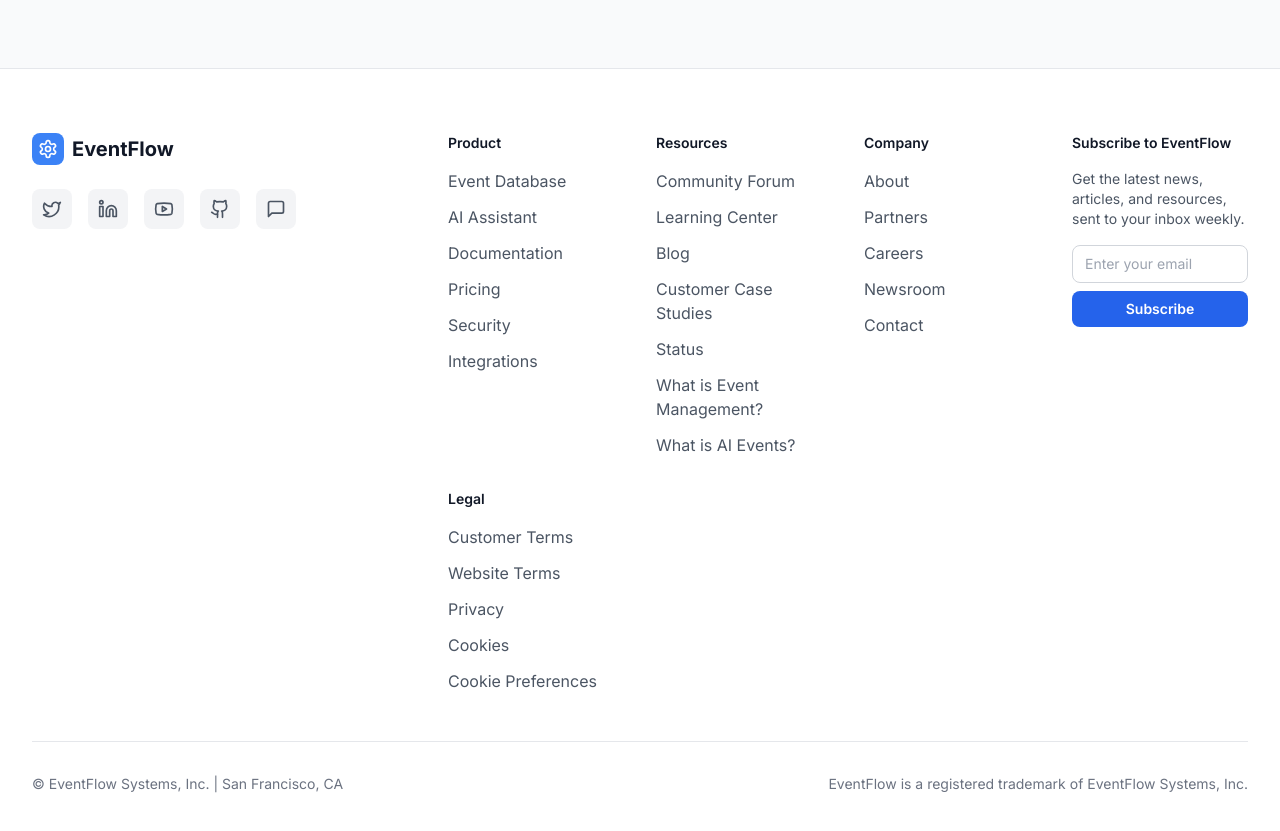
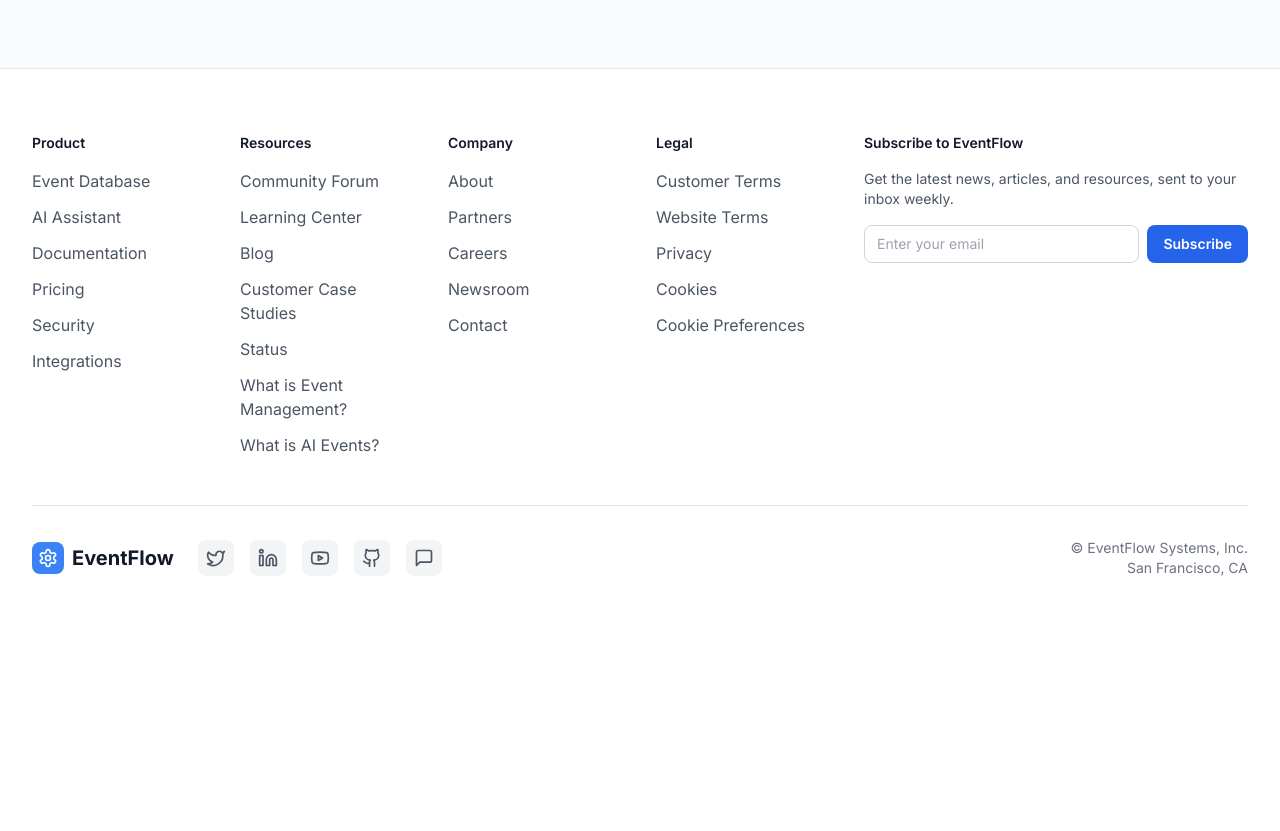
Before and after one commit to Franc-dev/ai-powered-events, a Next.js app: page / in a window 1280 px wide. Shown: the part 7300-8131 px from the top of the page. After the commit the page ends 7942 px from the top, so only its background shows below. Built offline with nearby package versions, Linux system fonts and the light colour scheme.

Commit message:
professional UI

```diff
--- a/components/landing/Footer.tsx
+++ b/components/landing/Footer.tsx
@@ -1,3 +1,4 @@
+/* eslint-disable @typescript-eslint/no-unused-vars */
 "use client"
 
 import { motion } from "framer-motion"
@@ -49,72 +50,22 @@ export default function Footer() {
   return (
     <footer className="bg-white border-t border-gray-200">
       <div className="max-w-7xl mx-auto px-4 sm:px-6 lg:px-8 py-16">
-        {/* Main footer content */}
-        <div className="grid grid-cols-1 md:grid-cols-2 lg:grid-cols-6 gap-8 mb-12">
-          {/* Brand section */}
-          <div className="lg:col-span-2">
-            <motion.div
-              initial={{ opacity: 0, y: 20 }}
-              whileInView={{ opacity: 1, y: 0 }}
-              transition={{ duration: 0.5 }}
-              viewport={{ once: true }}
-              className="flex items-center space-x-2 mb-6"
-            >
-              <div className="w-8 h-8 bg-blue-500 rounded-lg flex items-center justify-center">
-                <Settings className="w-5 h-5 text-white" />
-              </div>
-              <span className="text-xl font-bold text-gray-900">EventFlow</span>
-            </motion.div>
 
-            <motion.div
-              initial={{ opacity: 0, y: 20 }}
-              whileInView={{ opacity: 1, y: 0 }}
-              transition={{ duration: 0.5, delay: 0.1 }}
-              viewport={{ once: true }}
-              className="flex space-x-4"
-            >
-              {socialLinks.map((social, index) => (
-                <a
-                  key={social.label}
-                  href={social.href}
-                  className="w-10 h-10 bg-gray-100 hover:bg-gray-200 rounded-lg flex items-center justify-center transition-colors duration-200"
-                  aria-label={social.label}
-                >
-                  <social.icon className="w-5 h-5 text-gray-600" />
-                </a>
-              ))}
-            </motion.div>
-          </div>
+        {/* Top section: Links and Subscription */}
+        <div className="grid grid-cols-1 md:grid-cols-3 gap-8 mb-12">
 
-          {/* Links columns */}
-          <div className="md:col-span-1 lg:col-span-3 grid grid-cols-2 md:grid-cols-3 gap-8">
-            {Object.entries(footerSections).map(([section, links], sectionIndex) => (
+          {/* Links Sections */}
+          <div className="md:col-span-2 grid grid-cols-2 sm:grid-cols-4 gap-8">
+            {Object.entries(footerSections).map(([section, links]) => (
               <div key={section}>
-                <motion.h3
-                  initial={{ opacity: 0, y: 20 }}
-                  whileInView={{ opacity: 1, y: 0 }}
-                  transition={{ duration: 0.5, delay: sectionIndex * 0.1 }}
-                  viewport={{ once: true }}
-                  className="text-sm font-semibold text-gray-900 mb-4"
-                >
-                  {section}
-                </motion.h3>
+                <h3 className="text-sm font-semibold text-gray-900 mb-4">{section}</h3>
                 <ul className="space-y-3">
-                  {links.map((link, linkIndex) => (
-                    <motion.li
-                      key={link.name}
-                      initial={{ opacity: 0, y: 20 }}
-                      whileInView={{ opacity: 1, y: 0 }}
-                      transition={{
-                        duration: 0.5,
-                        delay: sectionIndex * 0.1 + linkIndex * 0.05,
-                      }}
-                      viewport={{ once: true }}
-                    >
+                  {links.map((link) => (
+                    <li key={link.name}>
                       <a href={link.href} className="text-gray-600 hover:text-gray-900 transition-colors duration-200">
                         {link.name}
                       </a>
-                    </motion.li>
+                    </li>
                   ))}
                 </ul>
               </div>
@@ -122,22 +73,16 @@ export default function Footer() {
           </div>
 
           {/* Subscription Form */}
-          <div className="lg:col-span-1">
-            <motion.div
-              initial={{ opacity: 0, y: 20 }}
-              whileInView={{ opacity: 1, y: 0 }}
-              transition={{ duration: 0.5, delay: 0.4 }}
-              viewport={{ once: true }}
-            >
+          <div className="md:col-span-1">
             <h3 className="text-sm font-semibold text-gray-900 mb-4">Subscribe to EventFlow</h3>
             <p className="text-gray-600 mb-4 text-sm">
               Get the latest news, articles, and resources, sent to your inbox weekly.
             </p>
-              <form action="#" className="flex flex-col gap-2">
+            <form action="#" className="flex flex-col sm:flex-row gap-2">
               <input
                 type="email"
                 placeholder="Enter your email"
-                  className="flex-grow px-3 py-2 text-sm text-gray-900 bg-white border border-gray-300 rounded-lg focus:ring-2 focus:ring-blue-500 focus:border-blue-500"
+                className="flex-grow px-3 py-2 text-sm text-gray-900 bg-white border border-gray-300 rounded-lg focus:ring-2 focus:ring-blue-500 focus:border-blue-500 w-full"
                 required
               />
               <button
@@ -147,21 +92,38 @@ export default function Footer() {
                 Subscribe
               </button>
             </form>
-            </motion.div>
           </div>
         </div>
 
-        {/* Bottom section */}
-        <motion.div
-          initial={{ opacity: 0, y: 20 }}
-          whileInView={{ opacity: 1, y: 0 }}
-          transition={{ duration: 0.5, delay: 0.5 }}
-          viewport={{ once: true }}
-          className="border-t border-gray-200 pt-8 flex flex-col md:flex-row justify-between items-center text-sm text-gray-500"
+        {/* Bottom section: Brand, Social, Copyright */}
+        <div className="border-t border-gray-200 pt-8 flex flex-col md:flex-row justify-between items-center gap-6">
+          <div className="flex flex-col sm:flex-row items-center gap-6">
+            {/* Brand */}
+            <div className="flex items-center space-x-2">
+              <div className="w-8 h-8 bg-blue-500 rounded-lg flex items-center justify-center">
+                <Settings className="w-5 h-5 text-white" />
+              </div>
+              <span className="text-xl font-bold text-gray-900">EventFlow</span>
+            </div>
+            {/* Social Links */}
+            <div className="flex space-x-4">
+              {socialLinks.map((social) => (
+                <a
+                  key={social.label}
+                  href={social.href}
+                  className="w-9 h-9 bg-gray-100 hover:bg-gray-200 rounded-lg flex items-center justify-center transition-colors duration-200"
+                  aria-label={social.label}
                 >
-          <p>© EventFlow Systems, Inc. | San Francisco, CA</p>
-          <p className="mt-4 md:mt-0">EventFlow is a registered trademark of EventFlow Systems, Inc.</p>
-        </motion.div>
+                  <social.icon className="w-5 h-5 text-gray-600" />
+                </a>
+              ))}
+            </div>
+          </div>
+          <div className="text-center md:text-right text-sm text-gray-500">
+            <p>© EventFlow Systems, Inc.</p>
+            <p>San Francisco, CA</p>
+          </div>
+        </div>
       </div>
     </footer>
   )
```
Lines whose indentation alone changed are shown as unchanged.
